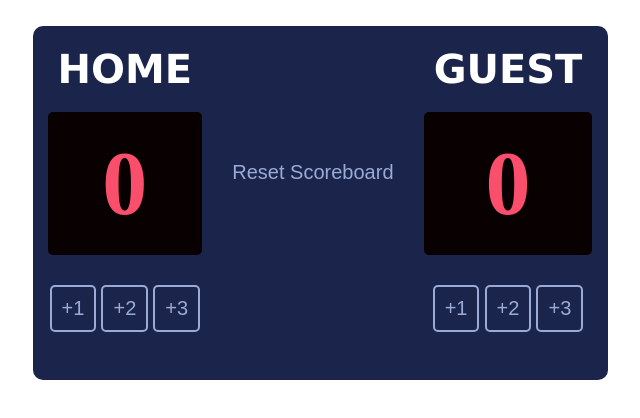
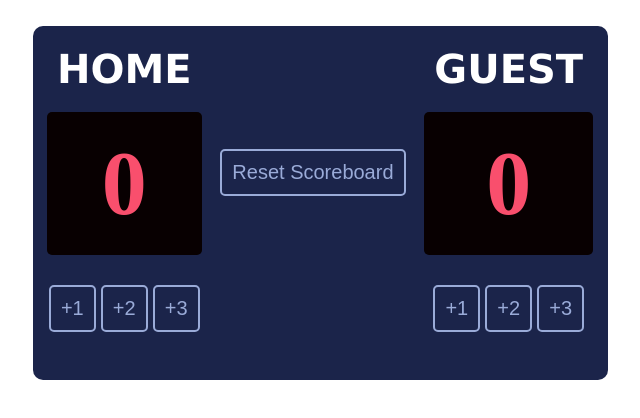
Before and after one commit to Delvido/Basketball-Tracker, a plain HTML site: page index.html in a window 1280 px wide. Shown: the whole page, without its empty margins (320-960 px from the left). Drawn offline with Linux system fonts and the light colour scheme; a web font is replaced by a local one.

Commit message:
reset button pt 9

```diff
--- a/index.html
+++ b/index.html
@@ -20,7 +20,7 @@
                 </div>
             </div>
             <div class="section">
-                <button onclick="resetScoreboard()" id="resetscoreboardbtn" class="points2">Reset Scoreboard</button>
+                <button onclick="resetScoreboard()" id="resetscoreboardbtn" class="points">Reset Scoreboard</button>
               </div>
             <div class="section">
                 <h3>GUEST</h3>
```
